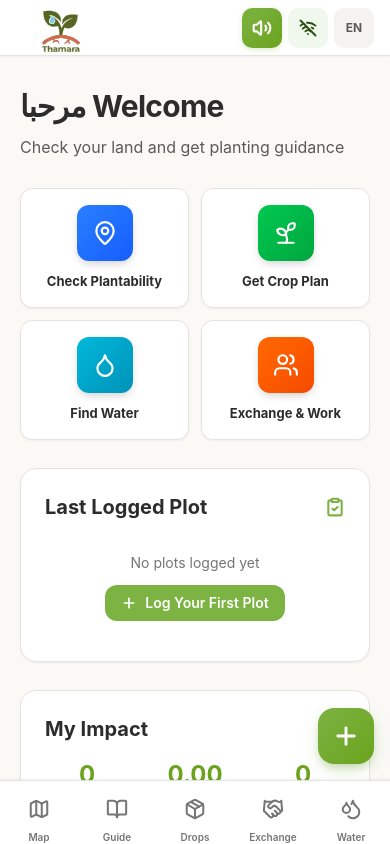
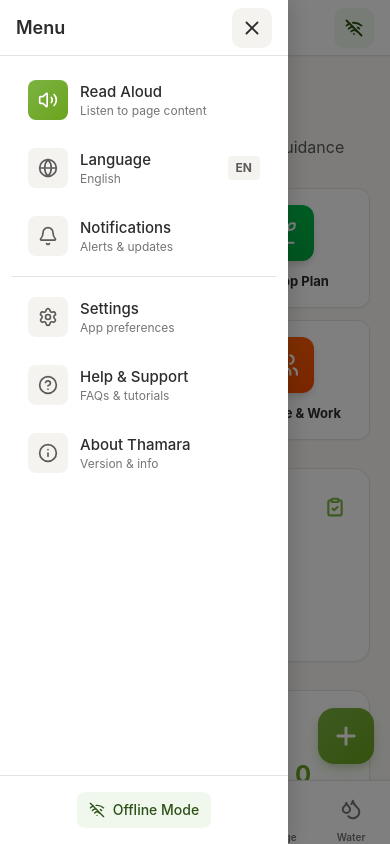
Before and after one commit to elansarii/thamara, a Next.js app: page / in a window 390 px wide. Both pictures are taken after a click on the button "Open menu". Built offline with nearby package versions, Linux system fonts and the light colour scheme; no server answers.

Commit message:
added hamburger menu

```diff
--- a/src/components/TopBar.tsx
+++ b/src/components/TopBar.tsx
@@ -1,9 +1,15 @@
+'use client';
+
+import { useState } from 'react';
 import Image from 'next/image';
 import Link from 'next/link';
-import { WifiOff, Battery, Globe, Volume2 } from 'lucide-react';
+import { Menu, X, WifiOff, Wifi, Volume2, Settings, Bell, Globe, HelpCircle, Info } from 'lucide-react';
 
 export default function TopBar() {
+  const [menuOpen, setMenuOpen] = useState(false);
+
   return (
+    <>
       <header
         className="absolute top-0 left-0 right-0 flex items-center justify-between px-4 border-b backdrop-blur-sm"
         style={{
@@ -15,39 +21,32 @@
           zIndex: 100
         }}
       >
-      {/* Logo - Compact */}
-      <Link href="/" className="flex items-center gap-2 cursor-pointer touch-target">
+        {/* Hamburger Menu Button */}
+        <button
+          onClick={() => setMenuOpen(true)}
+          className="flex items-center justify-center w-10 h-10 transition-all duration-200 active:scale-95"
+          style={{
+            background: 'var(--thamara-bg-secondary)',
+            borderRadius: 'var(--thamara-radius-md)',
+          }}
+          aria-label="Open menu"
+        >
+          <Menu size={22} strokeWidth={2} style={{ color: 'var(--thamara-text-primary)' }} />
+        </button>
+
+        {/* Center - Logo */}
+        <Link href="/" className="flex items-center justify-center cursor-pointer touch-target absolute left-1/2 transform -translate-x-1/2">
           <Image
             src="/thamara_logo.svg"
             alt="Thamara"
-          width={90}
-          height={36}
+            width={100}
+            height={40}
             className="object-contain"
             priority
           />
         </Link>
 
-      {/* Right actions - Streamlined */}
-      <div className="flex items-center gap-1.5">
-        {/* Text-to-Speech Button - Primary action */}
-        <button
-          className="flex items-center justify-center w-10 h-10 transition-all duration-200 active:scale-95"
-          style={{
-            background: 'linear-gradient(135deg, var(--thamara-accent-500) 0%, var(--thamara-accent-600) 100%)',
-            borderRadius: 'var(--thamara-radius-md)',
-            boxShadow: '0 2px 6px -1px rgba(124, 179, 66, 0.3)'
-          }}
-          aria-label="Read page aloud"
-          title="Read page aloud"
-        >
-          <Volume2
-            size={20}
-            strokeWidth={2.5}
-            style={{ color: 'var(--thamara-text-on-accent)' }}
-          />
-        </button>
-
-        {/* Offline indicator - Icon only for maximum space efficiency */}
+        {/* Right - Connectivity Status */}
         <div
           className="flex items-center justify-center w-10 h-10"
           style={{
@@ -59,20 +58,187 @@
         >
           <WifiOff size={18} strokeWidth={2.5} />
         </div>
+      </header>
 
-        {/* Language toggle - Compact */}
+      {/* Menu Overlay */}
+      {menuOpen && (
+        <div
+          className="absolute inset-0 bg-black/50 z-[150]"
+          onClick={() => setMenuOpen(false)}
+        />
+      )}
+
+      {/* Slide-out Menu */}
+      <div
+        className="absolute top-0 left-0 h-full w-72 transform transition-transform duration-300 ease-out z-[200]"
+        style={{
+          transform: menuOpen ? 'translateX(0)' : 'translateX(-100%)',
+          background: 'var(--thamara-surface)',
+          boxShadow: menuOpen ? '4px 0 20px rgba(0,0,0,0.15)' : 'none',
+        }}
+      >
+        {/* Menu Header */}
+        <div
+          className="flex items-center justify-between px-4 border-b"
+          style={{
+            height: 'calc(56px + var(--safe-area-inset-top))',
+            paddingTop: 'var(--safe-area-inset-top)',
+            borderColor: 'var(--thamara-border)',
+          }}
+        >
+          <span className="font-semibold text-lg" style={{ color: 'var(--thamara-text-primary)' }}>
+            Menu
+          </span>
           <button
-          className="flex items-center justify-center w-10 h-10 text-xs font-bold transition-all active:scale-95"
+            onClick={() => setMenuOpen(false)}
+            className="flex items-center justify-center w-10 h-10 transition-all duration-200 active:scale-95"
             style={{
               background: 'var(--thamara-bg-secondary)',
-            color: 'var(--thamara-text-secondary)',
-            borderRadius: 'var(--thamara-radius-md)'
+              borderRadius: 'var(--thamara-radius-md)',
             }}
-          aria-label="Change Language"
+            aria-label="Close menu"
+          >
+            <X size={22} strokeWidth={2} style={{ color: 'var(--thamara-text-primary)' }} />
+          </button>
+        </div>
+
+        {/* Menu Items */}
+        <div className="p-3 space-y-1">
+          {/* Text-to-Speech */}
+          <button
+            className="flex items-center gap-3 w-full px-4 py-3 rounded-xl transition-all duration-200 active:scale-[0.98]"
+            style={{ background: 'var(--thamara-accent-50)' }}
+            onClick={() => setMenuOpen(false)}
+          >
+            <div
+              className="flex items-center justify-center w-10 h-10 rounded-lg"
+              style={{
+                background: 'linear-gradient(135deg, var(--thamara-accent-500) 0%, var(--thamara-accent-600) 100%)',
+              }}
+            >
+              <Volume2 size={20} style={{ color: 'var(--thamara-text-on-accent)' }} />
+            </div>
+            <div className="text-left">
+              <p className="font-medium" style={{ color: 'var(--thamara-text-primary)' }}>Read Aloud</p>
+              <p className="text-xs" style={{ color: 'var(--thamara-text-muted)' }}>Listen to page content</p>
+            </div>
+          </button>
+
+          {/* Language */}
+          <button
+            className="flex items-center gap-3 w-full px-4 py-3 rounded-xl transition-all duration-200 active:scale-[0.98] hover:bg-gray-50"
+            onClick={() => setMenuOpen(false)}
+          >
+            <div
+              className="flex items-center justify-center w-10 h-10 rounded-lg"
+              style={{ background: 'var(--thamara-bg-secondary)' }}
+            >
+              <Globe size={20} style={{ color: 'var(--thamara-text-secondary)' }} />
+            </div>
+            <div className="text-left flex-1">
+              <p className="font-medium" style={{ color: 'var(--thamara-text-primary)' }}>Language</p>
+              <p className="text-xs" style={{ color: 'var(--thamara-text-muted)' }}>English</p>
+            </div>
+            <span
+              className="text-xs font-bold px-2 py-1 rounded"
+              style={{ background: 'var(--thamara-bg-secondary)', color: 'var(--thamara-text-secondary)' }}
             >
               EN
+            </span>
+          </button>
+
+          {/* Notifications */}
+          <button
+            className="flex items-center gap-3 w-full px-4 py-3 rounded-xl transition-all duration-200 active:scale-[0.98] hover:bg-gray-50"
+            onClick={() => setMenuOpen(false)}
+          >
+            <div
+              className="flex items-center justify-center w-10 h-10 rounded-lg"
+              style={{ background: 'var(--thamara-bg-secondary)' }}
+            >
+              <Bell size={20} style={{ color: 'var(--thamara-text-secondary)' }} />
+            </div>
+            <div className="text-left">
+              <p className="font-medium" style={{ color: 'var(--thamara-text-primary)' }}>Notifications</p>
+              <p className="text-xs" style={{ color: 'var(--thamara-text-muted)' }}>Alerts & updates</p>
+            </div>
+          </button>
+
+          <div className="border-t my-2" style={{ borderColor: 'var(--thamara-border)' }} />
+
+          {/* Settings */}
+          <button
+            className="flex items-center gap-3 w-full px-4 py-3 rounded-xl transition-all duration-200 active:scale-[0.98] hover:bg-gray-50"
+            onClick={() => setMenuOpen(false)}
+          >
+            <div
+              className="flex items-center justify-center w-10 h-10 rounded-lg"
+              style={{ background: 'var(--thamara-bg-secondary)' }}
+            >
+              <Settings size={20} style={{ color: 'var(--thamara-text-secondary)' }} />
+            </div>
+            <div className="text-left">
+              <p className="font-medium" style={{ color: 'var(--thamara-text-primary)' }}>Settings</p>
+              <p className="text-xs" style={{ color: 'var(--thamara-text-muted)' }}>App preferences</p>
+            </div>
+          </button>
+
+          {/* Help */}
+          <button
+            className="flex items-center gap-3 w-full px-4 py-3 rounded-xl transition-all duration-200 active:scale-[0.98] hover:bg-gray-50"
+            onClick={() => setMenuOpen(false)}
+          >
+            <div
+              className="flex items-center justify-center w-10 h-10 rounded-lg"
+              style={{ background: 'var(--thamara-bg-secondary)' }}
+            >
+              <HelpCircle size={20} style={{ color: 'var(--thamara-text-secondary)' }} />
+            </div>
+            <div className="text-left">
+              <p className="font-medium" style={{ color: 'var(--thamara-text-primary)' }}>Help & Support</p>
+              <p className="text-xs" style={{ color: 'var(--thamara-text-muted)' }}>FAQs & tutorials</p>
+            </div>
+          </button>
+
+          {/* About */}
+          <button
+            className="flex items-center gap-3 w-full px-4 py-3 rounded-xl transition-all duration-200 active:scale-[0.98] hover:bg-gray-50"
+            onClick={() => setMenuOpen(false)}
+          >
+            <div
+              className="flex items-center justify-center w-10 h-10 rounded-lg"
+              style={{ background: 'var(--thamara-bg-secondary)' }}
+            >
+              <Info size={20} style={{ color: 'var(--thamara-text-secondary)' }} />
+            </div>
+            <div className="text-left">
+              <p className="font-medium" style={{ color: 'var(--thamara-text-primary)' }}>About Thamara</p>
+              <p className="text-xs" style={{ color: 'var(--thamara-text-muted)' }}>Version & info</p>
+            </div>
           </button>
         </div>
-    </header>
+
+        {/* Footer */}
+        <div
+          className="absolute bottom-0 left-0 right-0 p-4 border-t"
+          style={{
+            borderColor: 'var(--thamara-border)',
+            paddingBottom: 'calc(16px + var(--safe-area-inset-bottom))'
+          }}
+        >
+          <div className="flex items-center gap-2 justify-center">
+            <div
+              className="flex items-center gap-2 px-3 py-2 rounded-lg"
+              style={{ background: 'var(--thamara-primary-50)' }}
+            >
+              <WifiOff size={16} style={{ color: 'var(--thamara-primary-700)' }} />
+              <span className="text-sm font-medium" style={{ color: 'var(--thamara-primary-700)' }}>
+                Offline Mode
+              </span>
+            </div>
+          </div>
+        </div>
+      </div>
+    </>
   );
 }
```
Lines whose indentation alone changed are shown as unchanged.
